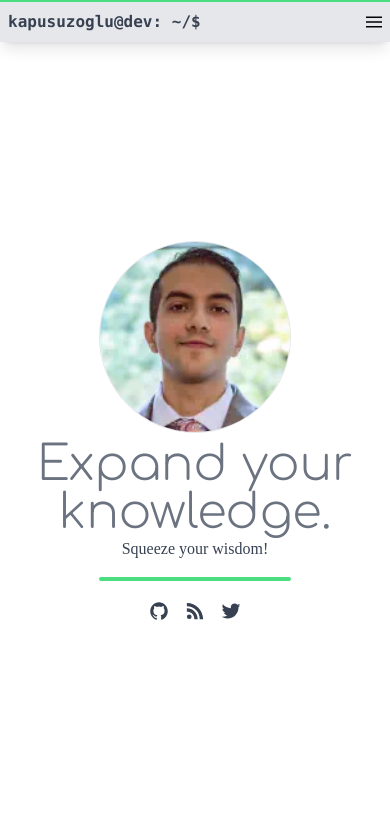
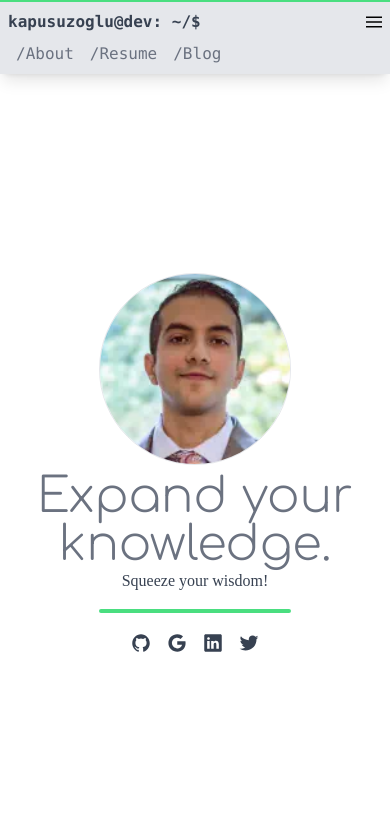
Before and after one commit to kapusuzoglu/kapusuzoglu.github.io, a plain HTML site: page index.html in a window 390 px wide. Shown: the top 813 px of the page. Drawn offline with Linux system fonts and the light colour scheme; a web font is replaced by a local one.

Commit message:
nav button fit auto mobile screen, linkedin logo added

```diff
--- a/index.html
+++ b/index.html
@@ -192,7 +192,7 @@
 
     <ul
       id="nav-menu"
-      class="sm:flex w-full sm:w-auto hidden sm:block mt-2 sm:mt-0 sm:space-x-2"
+      class="flex w-full sm:w-auto mt-2 sm:mt-0 sm:space-x-2"
     >
 
         <li>
@@ -225,7 +225,7 @@
     </ul>
   </nav>
 </header>
-<main class="flex-1 mx-4 md:mx-12 lg:mx-24 mt-4 sm:mt-16">
+<main class="flex-auto mx-4 md:mx-12 lg:mx-24 mt-4 sm:mt-16">
   <article class="text-center text-gray-700 dark:text-gray-200">
     <div class="flex flex-col h-screen -mt-4 sm:-mt-16">
       <div class="m-auto">
@@ -271,7 +271,7 @@
             <a
               rel="me"
               href="https://scholar.google.com/citations?user=iv1vNTYAAAAJ&amp;hl=en"
-              title="RSS"
+              title="Google"
               class="text-gray-700 dark:text-gray-200 hover:text-accent-400 transition-colors duration-200"
             >
 
@@ -280,7 +280,26 @@
 
 
     <span class="inline-svg h-10 w-10">
-      <svg xmlns="http://www.w3.org/2000/svg" class="ionicon" viewBox="0 0 512 512"><title>Logo Rss</title><path fill="currentColor" d="M108.56 342.78a60.34 60.34 0 1060.56 60.44 60.63 60.63 0 00-60.56-60.44z"/><path fill="currentColor" d="M48 186.67v86.55c52 0 101.94 15.39 138.67 52.11s52 86.56 52 138.67h86.66c0-151.56-125.66-277.33-277.33-277.33z"/><path fill="currentColor" d="M48 48v86.56c185.25 0 329.22 144.08 329.22 329.44H464C464 234.66 277.67 48 48 48z"/></svg>
+      <svg xmlns="http://www.w3.org/2000/svg" class="ionicon" viewBox="0 0 512 512"><title>Logo Google</title><path fill="currentColor" d="M473.16 221.48l-2.26-9.59H262.46v88.22H387c-12.93 61.4-72.93 93.72-121.94 93.72-35.66 0-73.25-15-98.13-39.11a140.08 140.08 0 01-41.8-98.88c0-37.16 16.7-74.33 41-98.78s61-38.13 97.49-38.13c41.79 0 71.74 22.19 82.94 32.31l62.69-62.36C390.86 72.72 340.34 32 261.6 32c-60.75 0-119 23.27-161.58 65.71C58 139.5 36.25 199.93 36.25 256s20.58 113.48 61.3 155.6c43.51 44.92 105.13 68.4 168.58 68.4 57.73 0 112.45-22.62 151.45-63.66 38.34-40.4 58.17-96.3 58.17-154.9 0-24.67-2.48-39.32-2.59-39.96z"/></svg>
+    </span>
+
+
+
+            </a>
+
+            <a
+              rel="me"
+              href="https://www.linkedin.com/in/berkcankapusuzoglu/"
+              title="Linkedin"
+              class="text-gray-700 dark:text-gray-200 hover:text-accent-400 transition-colors duration-200"
+            >
+
+
+
+
+
+    <span class="inline-svg h-10 w-10">
+      <svg xmlns="http://www.w3.org/2000/svg" class="ionicon" viewBox="0 0 512 512"><title>Logo Linkedin</title><path fill="currentColor" d="M444.17 32H70.28C49.85 32 32 46.7 32 66.89v374.72C32 461.91 49.85 480 70.28 480h373.78c20.54 0 35.94-18.21 35.94-38.39V66.89C480.12 46.7 464.6 32 444.17 32zm-273.3 373.43h-64.18V205.88h64.18zM141 175.54h-.46c-20.54 0-33.84-15.29-33.84-34.43 0-19.49 13.65-34.42 34.65-34.42s33.85 14.82 34.31 34.42c-.01 19.14-13.31 34.43-34.66 34.43zm264.43 229.89h-64.18V296.32c0-26.14-9.34-44-32.56-44-17.74 0-28.24 12-32.91 23.69-1.75 4.2-2.22 9.92-2.22 15.76v113.66h-64.18V205.88h64.18v27.77c9.34-13.3 23.93-32.44 57.88-32.44 42.13 0 74 27.77 74 87.64z"/></svg>
     </span>
 
 
```
Also changed, not shown: 404.html (+2 -2 lines), about/index.html (+2 -2 lines), blog/first-post/index.html (+2 -2 lines), blog/index.html (+2 -2 lines), categories/index.html (+2 -2 lines), resume/index.html (+2 -2 lines), tags/index.html (+2 -2 lines).
